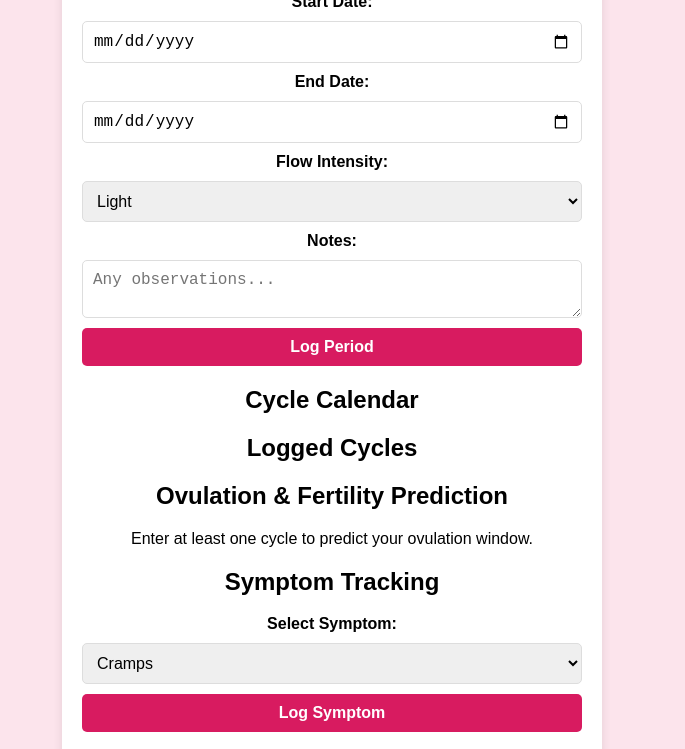
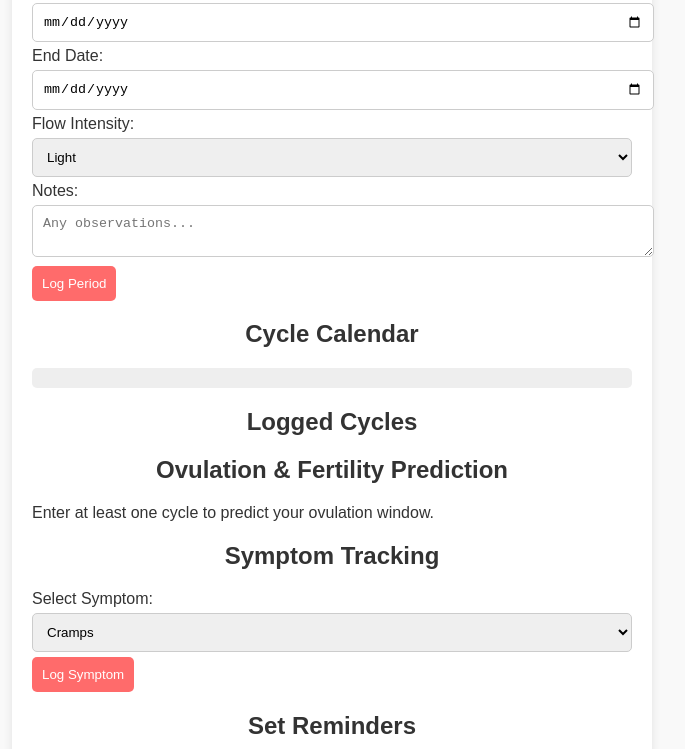
Before and after one commit to Pm-das/HerCycle, a plain HTML site: page index.html in a window 1280 px wide. Shown: the part 183-932 px from the top of the page, without its empty margins (308-993 px from the left). Drawn offline with Linux system fonts and the light colour scheme.

Commit message:
styles.css

```diff
--- a/styles.css
+++ b/styles.css
@@ -1,66 +1,75 @@
 body {
     font-family: Arial, sans-serif;
-    background-color: #fce4ec;
-    margin: 0;
-    padding: 0;
-    display: flex;
-    justify-content: center;
-    align-items: center;
-    min-height: 100vh;
+    background-color: #f9f9f9;
+    color: #333;
+    padding: 20px;
 }
 
 .container {
+    max-width: 600px;
+    margin: auto;
     background: white;
     padding: 20px;
     border-radius: 10px;
-    box-shadow: 0 0 10px rgba(0, 0, 0, 0.1);
-    width: 90%;
-    max-width: 500px;
+    box-shadow: 0px 0px 10px rgba(0, 0, 0, 0.1);
+}
+
+h1, h2 {
     text-align: center;
 }
 
-h1 {
-    color: #d81b60;
-}
-
-form {
-    display: flex;
-    flex-direction: column;
-    gap: 10px;
-    margin-bottom: 20px;
-}
-
-label {
-    font-weight: bold;
-}
-
-input, select, textarea, button {
+button {
     padding: 10px;
-    font-size: 16px;
-    border: 1px solid #ddd;
+    background-color: #ff6b6b;
+    color: white;
+    border: none;
+    cursor: pointer;
     border-radius: 5px;
 }
 
-button {
-    background-color: #d81b60;
-    color: white;
-    border: none;
-    cursor: pointer;
-    font-weight: bold;
+button:hover {
+    background-color: #ff4c4c;
 }
 
-button:hover {
-    background-color: #ad1457;
+input, select, textarea {
+    width: 100%;
+    padding: 10px;
+    margin: 5px 0;
+    border: 1px solid #ccc;
+    border-radius: 5px;
 }
 
-ul {
-    list-style-type: none;
-    padding: 0;
+#calendarView {
+    margin: 20px 0;
+    padding: 10px;
+    background: #eee;
+    text-align: center;
+    border-radius: 5px;
 }
 
-ul li {
-    background: #ffebee;
-    margin: 5px 0;
-    padding: 10px;
-    border-radius: 5px;
+/* Dark Mode */
+.dark-mode {
+    background-color: #222;
+    color: white;
 }
+
+.dark-mode .container {
+    background: #333;
+}
+
+.popup {
+    display: none;
+    position: fixed;
+    top: 20%;
+    left: 50%;
+    transform: translate(-50%, -50%);
+    background: white;
+    padding: 20px;
+    border-radius: 10px;
+    box-shadow: 0px 0px 10px rgba(0, 0, 0, 0.3);
+}
+
+.popup button {
+    margin-top: 10px;
+    background: #555;
+}
```
